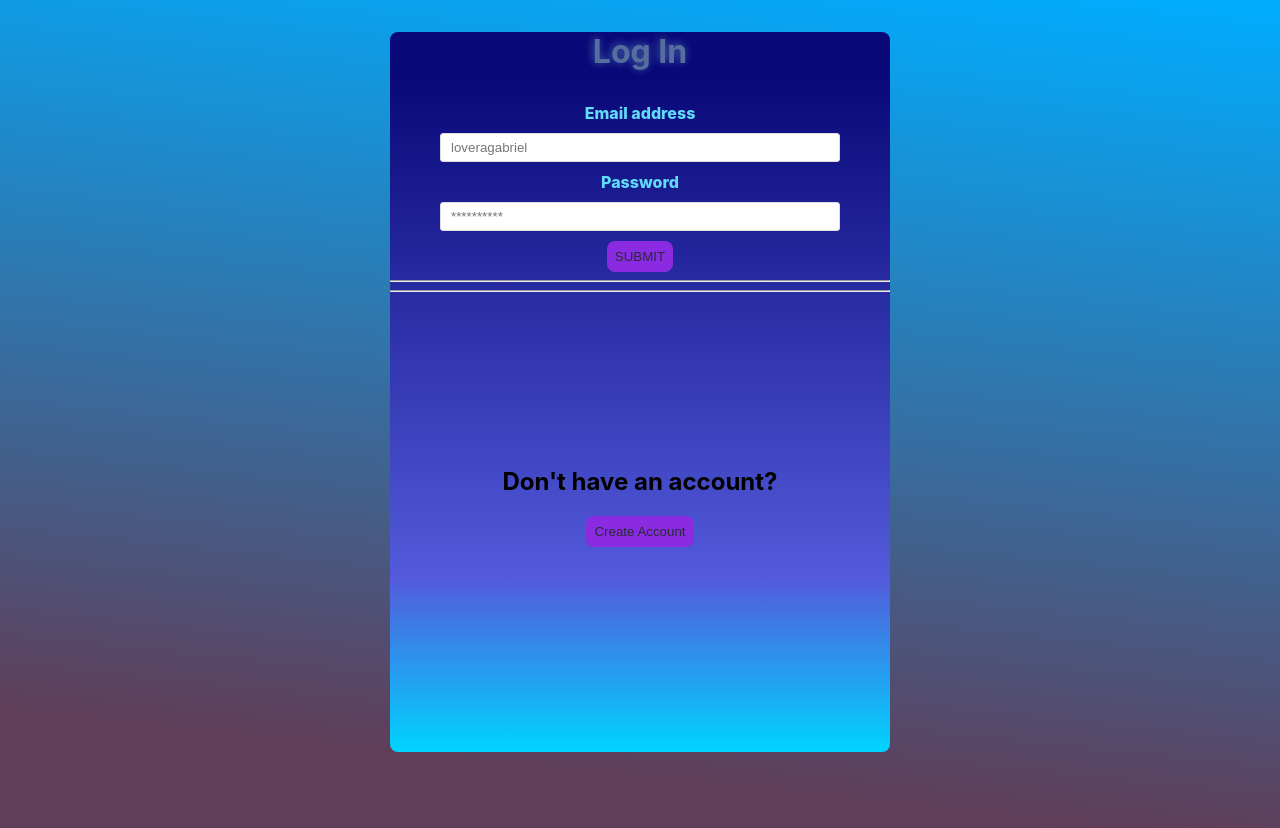
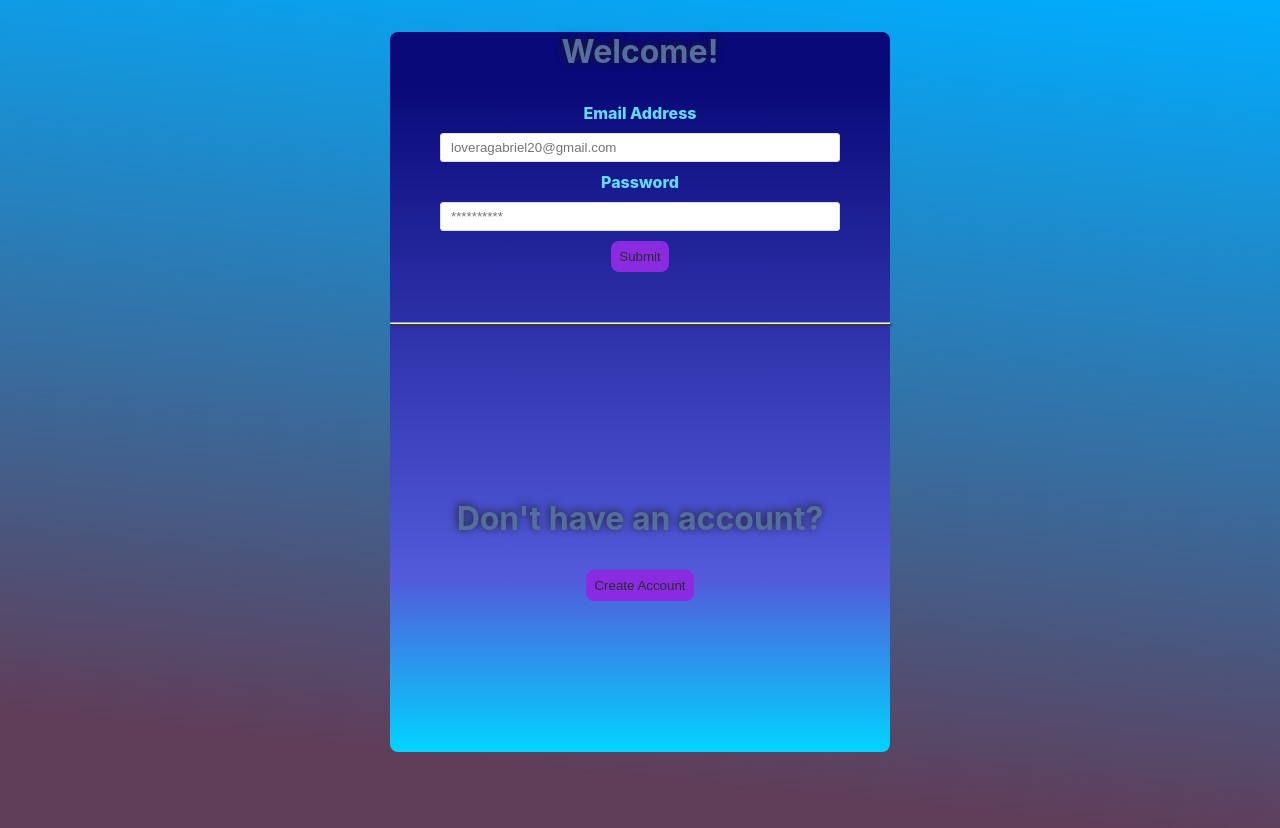
Before and after one commit to loveragabriel/myapp, a React (Create React App) app: page / in a window 1280 px wide. Shown: the top 828 px of the page. Built offline with nearby package versions, Linux system fonts and the light colour scheme.

Commit message:
Css changes to Access Component

```diff
--- a/src/App.css
+++ b/src/App.css
@@ -94,12 +94,13 @@ h1{
 button:hover {
   background-color: #282c34;
   color:white;
+  box-shadow: 2px 2px 2px #090a0b;
 }
 
-.log-in{
+.log-in, .sign-up{
   font-size: 2em;
   color: #566e9f;
-  text-shadow: -1px -1px 8px rgba(138,196,206,0.51);
+  text-shadow: -1px -1px 8px rgba(27, 30, 31, 1);
   margin: 1em  auto;
 }
 
@@ -147,6 +148,11 @@ a {
 
 }
 
+hr{
+  margin-top: 50px;
+  box-shadow: 2px 2px 2px rgb(55, 57, 50);
+}
+
 
 @media screen and (max-width: 320px) {
   li{
@@ -157,6 +163,7 @@ a {
     flex-direction: row;
   }
   .nav-icon{
+    margin: 10px;
     display: flex;
     flex-direction: row;
     font-size: 16px;
@@ -205,6 +212,7 @@ li{
 
 .nav-icon{
   display: none;
+  margin: 10px;
 }
 
 .sign-up{
--- a/src/Components/HomeAccess.js
+++ b/src/Components/HomeAccess.js
@@ -3,11 +3,14 @@ import ReactDOM from "react-dom/client";
 import { useState } from "react";
 import { Routes, Route, Link } from "react-router-dom";
 import { Navigate, useNavigate } from "react-router";
-import { useEffect } from "react";
+import { Outlet } from "react";
 
 //Pages
 import NavComponent from "./NavComponent";
 import About from "./AboutUs";
+import Private from "./Private";
+import Home from "./Home";
+
 
 
 const HomeAccess = () =>{
@@ -16,6 +19,8 @@ const HomeAccess = () =>{
    const [email, setEmail] = useState("");
     const [password, setpassword] = useState('');
     const navigate =  useNavigate();
+
+
     const submited = (e) => {
             // Here check if the credentials are correct for access
         e.preventDefault()
@@ -25,12 +30,15 @@ const HomeAccess = () =>{
         const correctEmail = email === emailStored;
         const correctPass = password === passStored;
 
+
+
+
         if(correctEmail== false && correctPass){
             alert("Wrong Email");
         } else if (correctEmail && correctPass ==false){
             alert("Wrong Password")
         } else if (email === emailStored && password === passStored) {
-            navigate('/Home')
+            {navigate('/Home')}
         }
         else if (email ===''|| password ==='') {
             alert("Please complete the fields")
@@ -44,21 +52,18 @@ const HomeAccess = () =>{
 
     return(
         <div>
-            <h1></h1>
-            <h2 className="log-in">Log In</h2>
+            <h2 className="log-in">Welcome!</h2>
             <form onSubmit={submited}>
-                <label> Email address</label>
-                <input type="email" placeholder="loveragabriel" required
+                <label> Email Address</label>
+                <input type="email" placeholder="loveragabriel20@gmail.com" required
                 value={email}
                 onChange={(e) =>setEmail(e.target.value)}></input>
                 <label> Password</label>
                 <input type="password" placeholder="**********" required
                 value={password}
                 onChange={(e) => setpassword(e.target.value)}></input>
-                <button onClick={submited}>SUBMIT</button>
+                <button onClick={submited}>Submit</button>
             </form>
-            <hr></hr>
-
             <hr></hr>
             <h2 className="sign-up"> Don't have an account? </h2>
             <button onClick={signUp}>Create Account</button>
--- a/src/Components/NavComponent.js
+++ b/src/Components/NavComponent.js
@@ -1,5 +1,7 @@
 import React from "react";
 import { Routes, Route, Link } from "react-router-dom";
+import { FontAwesomeIcon } from "@fortawesome/react-fontawesome";
+import { faArrowRightRotate } from '@fortawesome/free-solid-svg-icons'
 
 
 const NavComponent = () =>{
@@ -8,10 +10,10 @@ const NavComponent = () =>{
             <div className="nav-container">
                 <nav className="NavBar">
                     <h1 className="web-title">
-                       My App
+                       Icon
                     </h1>
                     <div className="nav-icon">
-                            ICON
+                    <FontAwesomeIcon icon="fa-solid fa-acorn" />
                     </div>
                     <ul>
                         <li className="btn-about  ">
--- a/src/Components/SignUp.js
+++ b/src/Components/SignUp.js
@@ -4,9 +4,9 @@ import { useState } from "react";
 import { Routes, Route, Link } from "react-router-dom";
 import { Navigate, useNavigate } from "react-router";
 import styled from "styled-components";
+import NavNoLogIn from "./NavNoLogIn";
 import { toHaveErrorMessage } from "@testing-library/jest-dom/dist/matchers";
-/*import { FontAwesomeIcon } from "@fortawesome/react-fontawesome";
-import { faArrowRightRotate } from '@fortawesome/free-solid-svg-icons'*/
+
 
 
 //Pages
@@ -40,6 +40,7 @@ const SignUp= ()=> {
 }
     return(
         <div>
+        <NavNoLogIn/>
             <h1>Hello This practice</h1>
             <form onSubmit={submitClick}>
             <div>
```
